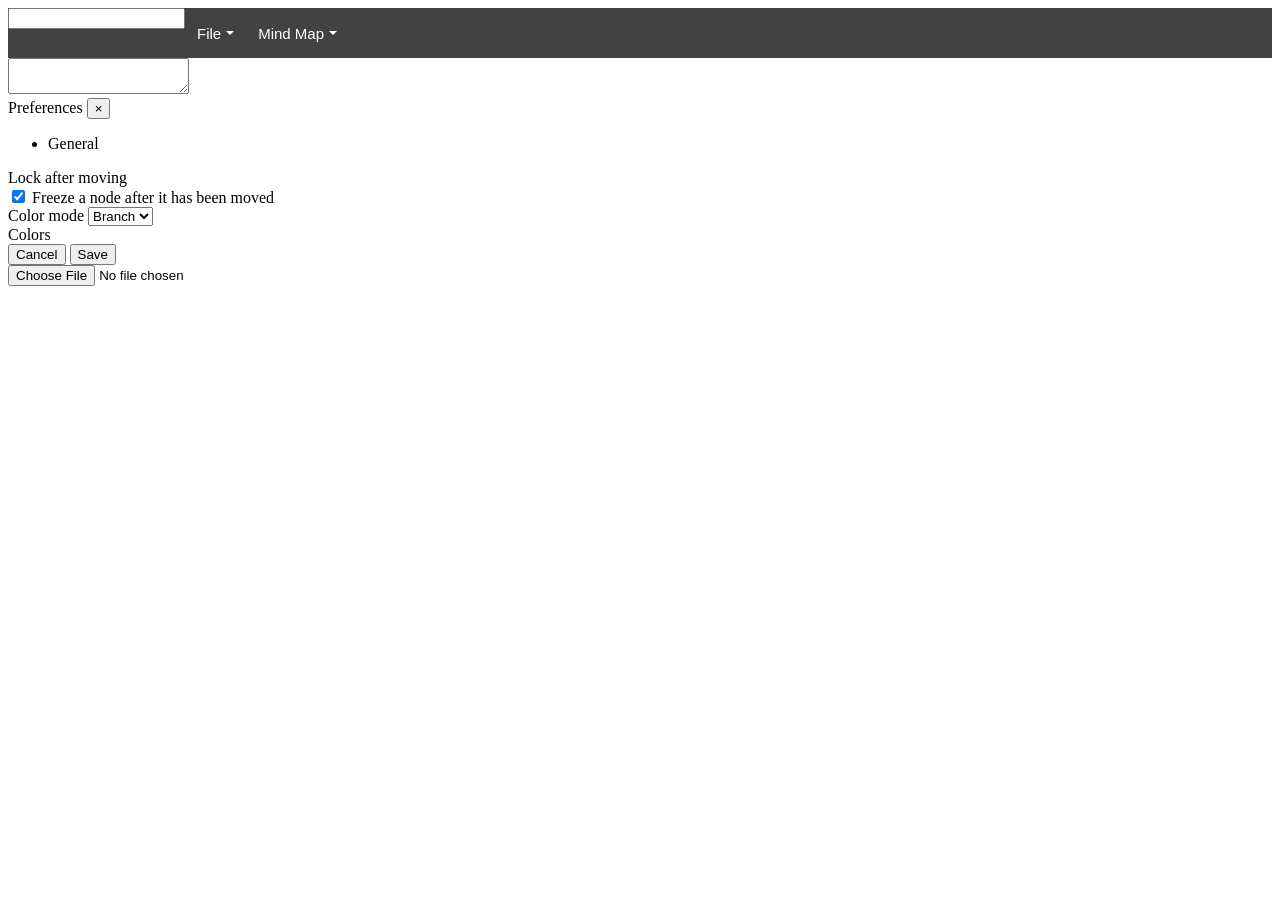
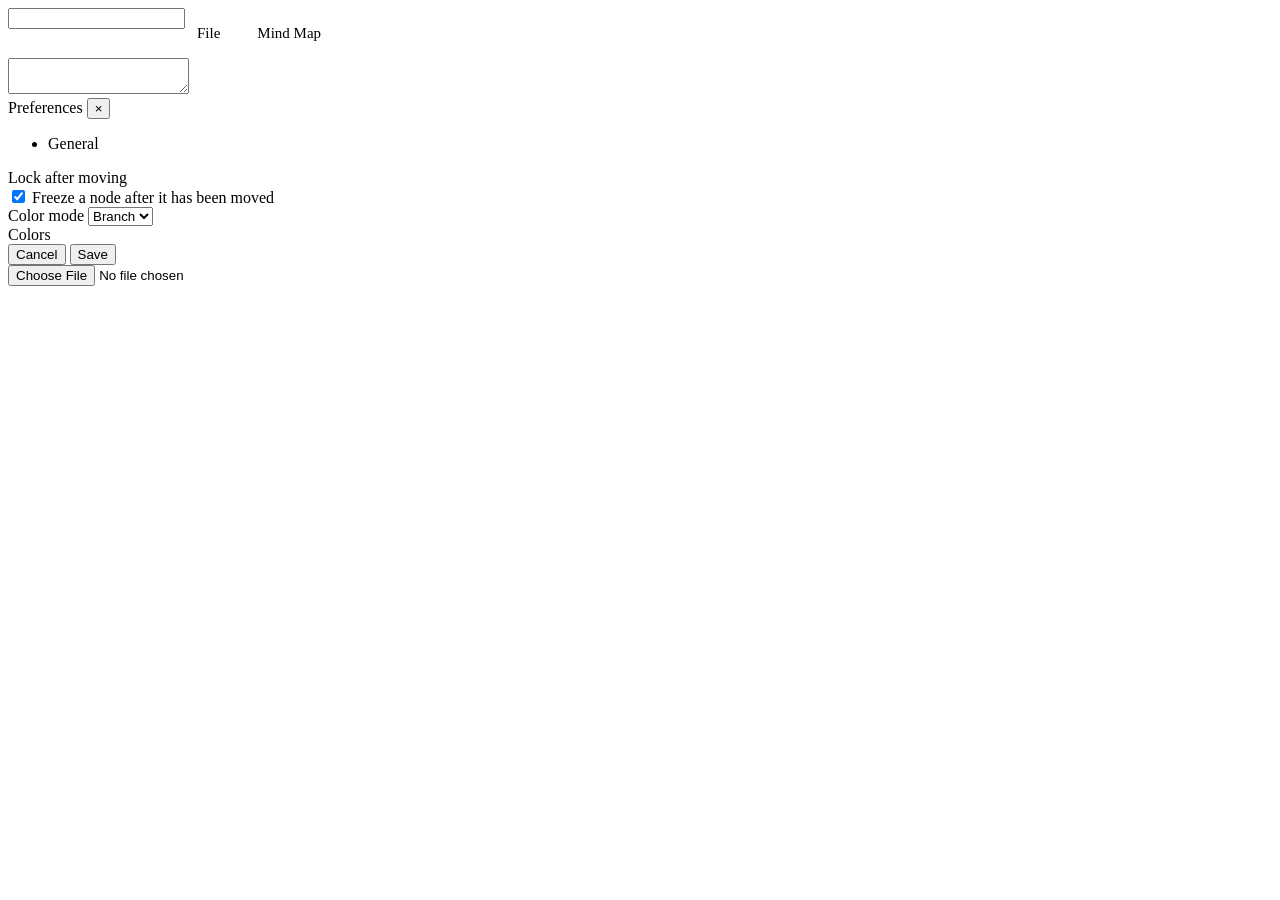

style: modernize CSS files using custom properties and remove legacy prefixes/filters

--- a/styles/navbar.css
+++ b/styles/navbar.css
@@ -1,7 +1,7 @@
 .navbar {
-    font-family: sans-serif;
+    font-family: var(--font-sans);
     height: 50px;
-    background-color: #424242;
+    background-color: var(--bg-dark);
     font-size: 15px;
     width: 100%;
     position: relative;
@@ -23,7 +23,7 @@
 .navbar-icon {
     font-size: 35px;
     float: right;
-    color: white;
+    color: var(--text-color-light);
     padding-right: 10px;
     padding-left: 5px;
     padding-top: 6px;
@@ -34,7 +34,7 @@
 .navbar-text {
     font-size: 16px;
     float: right;
-    color: white;
+    color: var(--text-color-light);
     padding-right: 15px;
     line-height: var(--navbar-height);
     text-decoration: none;
@@ -53,22 +53,16 @@
 }
 
 .navbar-button:hover {
-    background-color: rgba(0, 0, 0, 0.25);
+    background-color: var(--bg-dark-hover);
 }
 
 .navbar-item a {
-    display: -webkit-box;
-    display: -ms-flexbox;
     display: flex;
-    -webkit-box-pack: center;
-    -ms-flex-pack: center;
     justify-content: center;
-    -webkit-box-align: center;
-    -ms-flex-align: center;
     align-items: center;
     text-decoration: none;
     height: 100%;
-    color: white;
+    color: var(--text-color-light);
 }
 
 .dropdown-content {
@@ -77,7 +71,7 @@
     position: fixed;
     padding: 5px 0;
     list-style: none;
-    background-color: white;
+    background-color: var(--text-color-light);
     min-width: 200px;
     box-shadow: 0 5px 10px 0 rgba(0, 0, 0, 0.2);
     border: 1px solid rgba(0, 0, 0, 0.15);
@@ -89,7 +83,7 @@
 }
 
 .dropdown-content li:not(.dropdown-divider):hover {
-    background-color: #2780e3;
+    background-color: var(--primary-color);
 }
 
 .dropdown-content svg {
@@ -98,30 +92,28 @@
 }
 
 .dropdown-content a {
-    color: #333333;
-    -webkit-box-pack: start;
-    -ms-flex-pack: start;
+    color: var(--text-color-dark);
     justify-content: flex-start;
     padding-left: 9px;
 }
 
 .dropdown-content a:hover {
-    color: white;
+    color: var(--text-color-light);
 }
 
 .dropdown-content a:hover .dropdown-shortcut {
-    color: white;
+    color: var(--text-color-light);
 }
 
 .dropdown-divider {
-    background-color: #ebebeb;
+    background-color: var(--border-color-light);
     height: 1px;
     margin: 5px 0;
     overflow: hidden;
 }
 
 .dropdown-shortcut {
-    color: #aaa;
+    color: var(--text-color-shortcut);
     position: absolute;
     right: 20px;
 }
@@ -139,7 +131,7 @@
     height: 0;
     border-left: 4px solid transparent;
     border-right: 4px solid transparent;
-    border-top: 4px solid white;
+    border-top: 4px solid var(--text-color-light);
     margin-left: 5px;
 }
 
@@ -157,30 +149,29 @@
         float: right;
         background: transparent;
         border: none;
-        color: white;
+        color: var(--text-color-light);
         font-size: 24px;
-    height: var(--navbar-height);
-
+        height: var(--navbar-height);
         width: 50px;
         cursor: pointer;
         outline: none;
     }
 
     .navbar-toggle:active {
-        background-color: rgba(0, 0, 0, 0.2);
+        background-color: var(--bg-dark-hover);
     }
 
     .navbar > ul {
         display: none;
         height: auto;
         clear: both;
-        background-color: #424242;
+        background-color: var(--bg-dark);
         width: 100%;
         position: absolute;
         top: var(--navbar-height);
         left: 0;
         z-index: 9999;
-        border-bottom: 2px solid #333;
+        border-bottom: 2px solid var(--text-color-dark);
         max-height: calc(100vh - var(--navbar-height));
         overflow-y: auto;
     }
@@ -193,7 +184,7 @@
         float: none !important;
         width: 100% !important;
         height: 44px !important;
-        border-bottom: 1px solid #525252;
+        border-bottom: 1px solid var(--bg-dark-menu);
     }
 
     .navbar-item a {
@@ -212,17 +203,17 @@
         width: 100% !important;
         box-shadow: none !important;
         border: none !important;
-        background-color: #525252 !important;
+        background-color: var(--bg-dark-menu) !important;
         padding: 0 !important;
     }
 
     .dropdown-content li:not(.dropdown-divider) {
         height: 44px !important;
-        border-bottom: 1px solid #626262;
+        border-bottom: 1px solid var(--bg-dark-menu-item-border);
     }
 
     .dropdown-content a {
-        color: white !important;
+        color: var(--text-color-light) !important;
         padding-left: 30px !important;
         display: flex !important;
         align-items: center !important;
